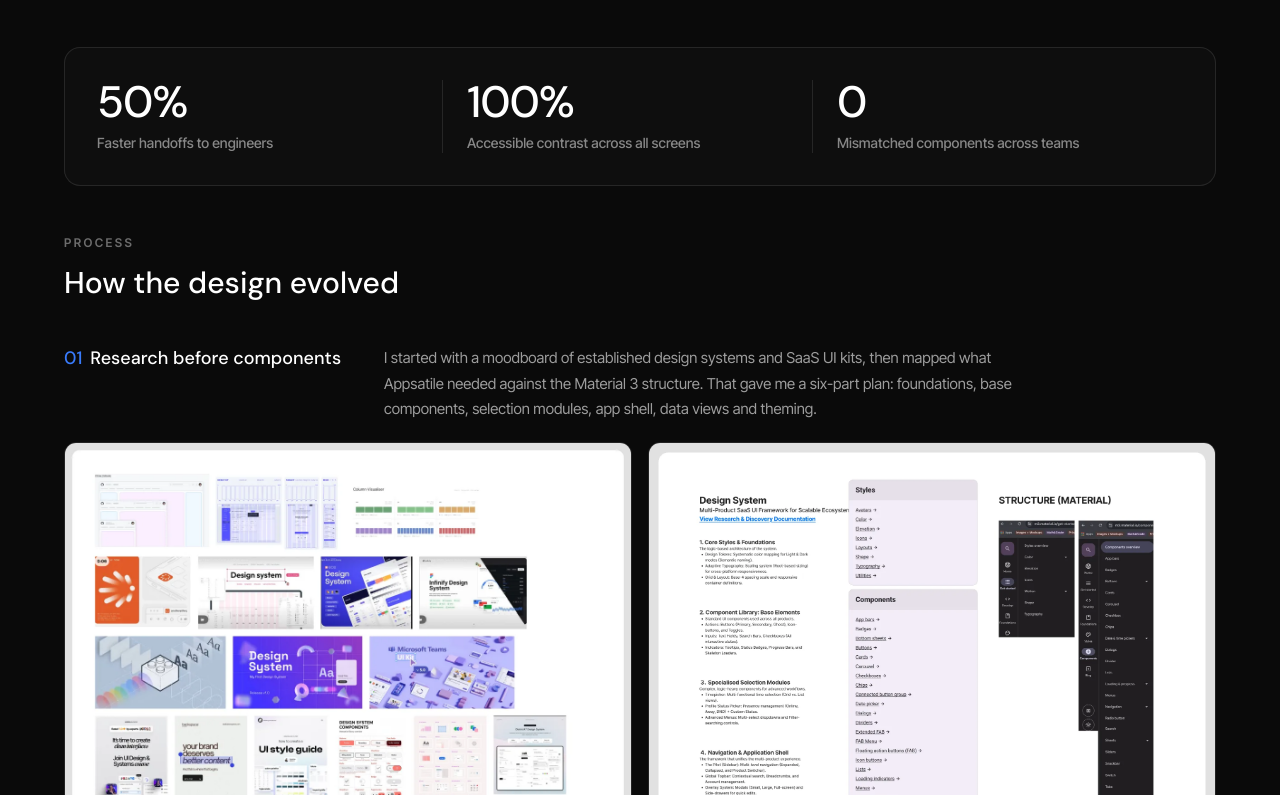
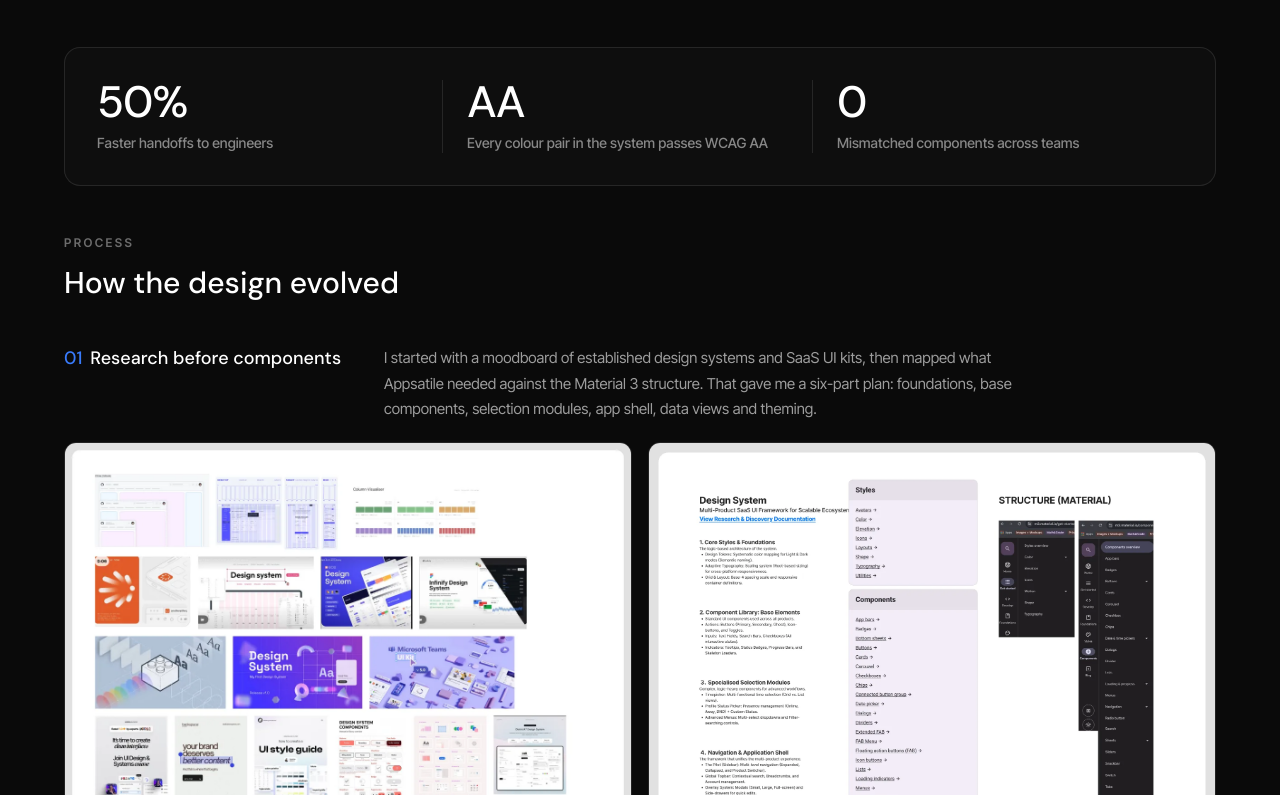
Before and after one commit to Manlikenonso1/Myportfolio, a React (Vite) app: page /projects/appsatile in a window 1280 px wide. Shown: the part 1605-2400 px from the top of the page. Built offline with nearby package versions, Linux system fonts and the light colour scheme.

Commit message:
fix: accurate design system and Cook by Ugo metrics

```diff
--- a/src/pages/ProjectDetails.jsx
+++ b/src/pages/ProjectDetails.jsx
@@ -23,7 +23,7 @@ export default function ProjectDetails() {
       deliverables: ["Component Library", "Design Tokens Architecture", "Interactive Figma Specs", "WCAG 2.1 AA Compliance", "Documentation Guide"],
       metrics: [
         { value: "50%", label: "Faster handoffs to engineers" },
-        { value: "100%", label: "Accessible contrast across all screens" },
+        { value: "AA", label: "Every colour pair in the system passes WCAG AA" },
         { value: "0", label: "Mismatched components across teams" }
       ],
       decisions: [
@@ -238,7 +238,7 @@ export default function ProjectDetails() {
       deliverables: ["Brand Identity System", "Direct Ordering Website", "Protein & Side Picker", "3-Step Checkout Drawer", "Mobile First UI"],
       targets: true,
       metrics: [
-        { value: "+45%", label: "Target growth in direct orders" },
+        { value: "3", label: "Steps to check out, in one drawer" },
         { value: "<90s", label: "Target time to complete an order" },
         { value: "0%", label: "Commission on direct orders vs up to 30% on delivery apps" }
       ],
```
